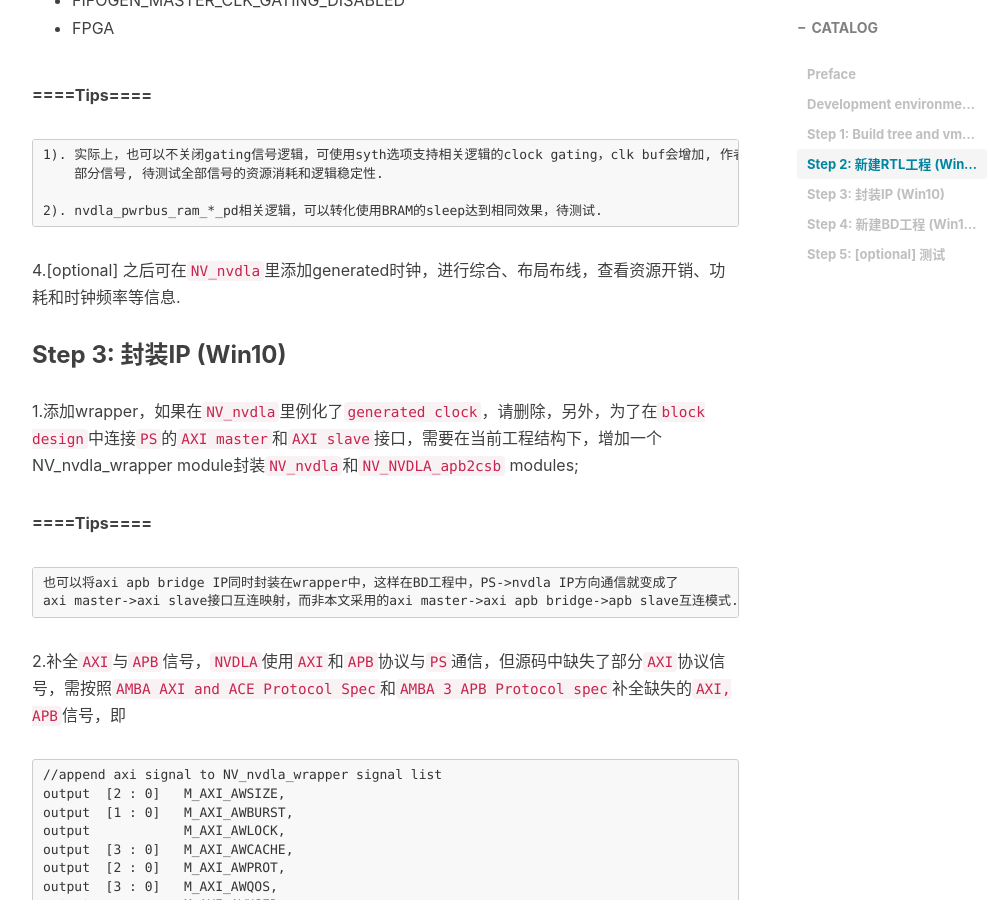
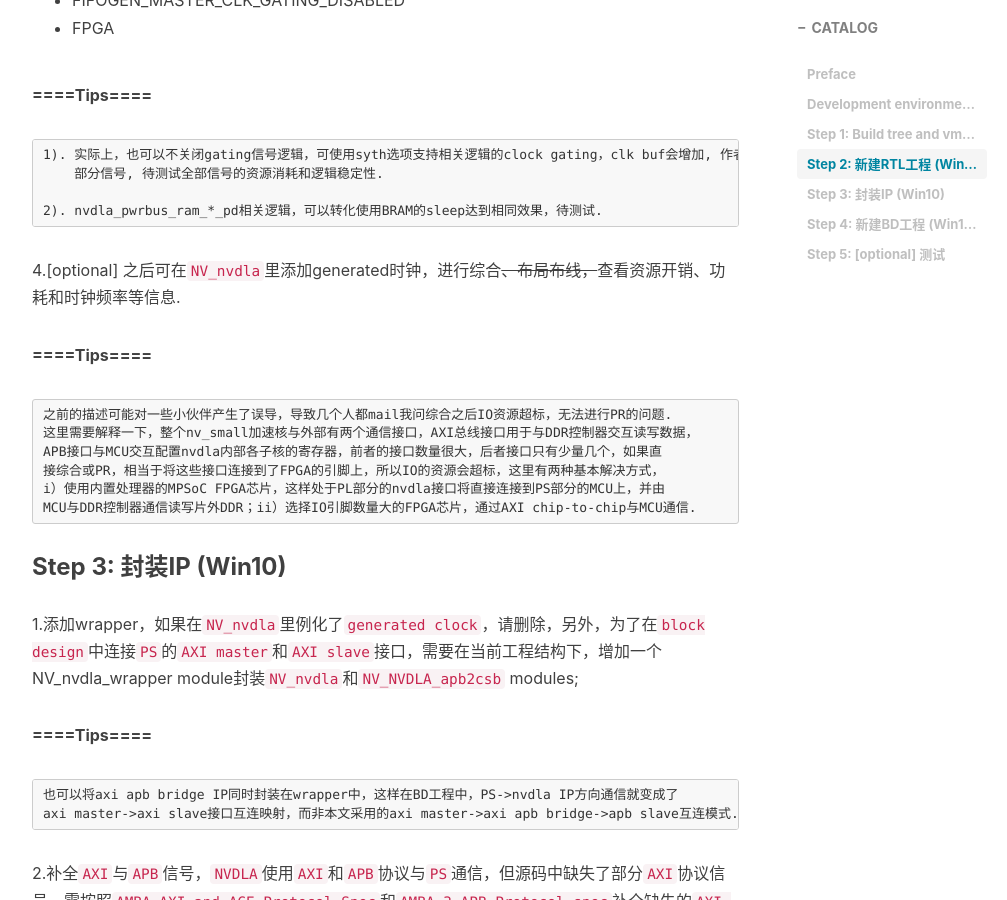
Before and after one commit to VVViy/VVViy.github.io, a Jekyll site: the page built from _posts/2018-09-12-nv_small-FPGA-Mapping-Workflow-I.md, in a window 1280 px wide and 900 px high, scrolled down 2533 px. Shown: the whole window, without its empty margins (233-1240 px from the left). Built offline with Jekyll 4.4.1, drawn with Linux system fonts in a browser that asks for light colours; nearby versions of some CDN libraries; comment, search, counter and statistics services are not loaded.

Commit message:
Update 2018-09-12-nv_small-FPGA-Mapping-Workflow-I.md

```diff
--- a/_posts/2018-09-12-nv_small-FPGA-Mapping-Workflow-I.md
+++ b/_posts/2018-09-12-nv_small-FPGA-Mapping-Workflow-I.md
@@ -81,8 +81,16 @@
 
     2). nvdla_pwrbus_ram_*_pd相关逻辑，可以转化使用BRAM的sleep达到相同效果，待测试.
 
-4.[optional] 之后可在`NV_nvdla`里添加generated时钟，进行综合、布局布线，查看资源开销、功耗和时钟频率等信息.
+4.[optional] 之后可在`NV_nvdla`里添加generated时钟，进行综合~~、布局布线，~~查看资源开销、功耗和时钟频率等信息.
 
+**====Tips====**
+
+	之前的描述可能对一些小伙伴产生了误导，导致几个人都mail我问综合之后IO资源超标，无法进行PR的问题.
+	这里需要解释一下，整个nv_small加速核与外部有两个通信接口，AXI总线接口用于与DDR控制器交互读写数据，
+	APB接口与MCU交互配置nvdla内部各子核的寄存器，前者的接口数量很大，后者接口只有少量几个，如果直
+	接综合或PR，相当于将这些接口连接到了FPGA的引脚上，所以IO的资源会超标，这里有两种基本解决方式，
+	i）使用内置处理器的MPSoC FPGA芯片，这样处于PL部分的nvdla接口将直接连接到PS部分的MCU上，并由
+	MCU与DDR控制器通信读写片外DDR；ii）选择IO引脚数量大的FPGA芯片，通过AXI chip-to-chip与MCU通信.
 
 ### Step 3: 封装IP (Win10)
 1.添加wrapper，如果在`NV_nvdla`里例化了`generated clock`，请删除，另外，为了在`block design`中连接`PS`的`AXI master`和`AXI slave`接口，需要在当前工程结构下，增加一个NV_nvdla_wrapper module封装`NV_nvdla`和`NV_NVDLA_apb2csb` modules;
```
